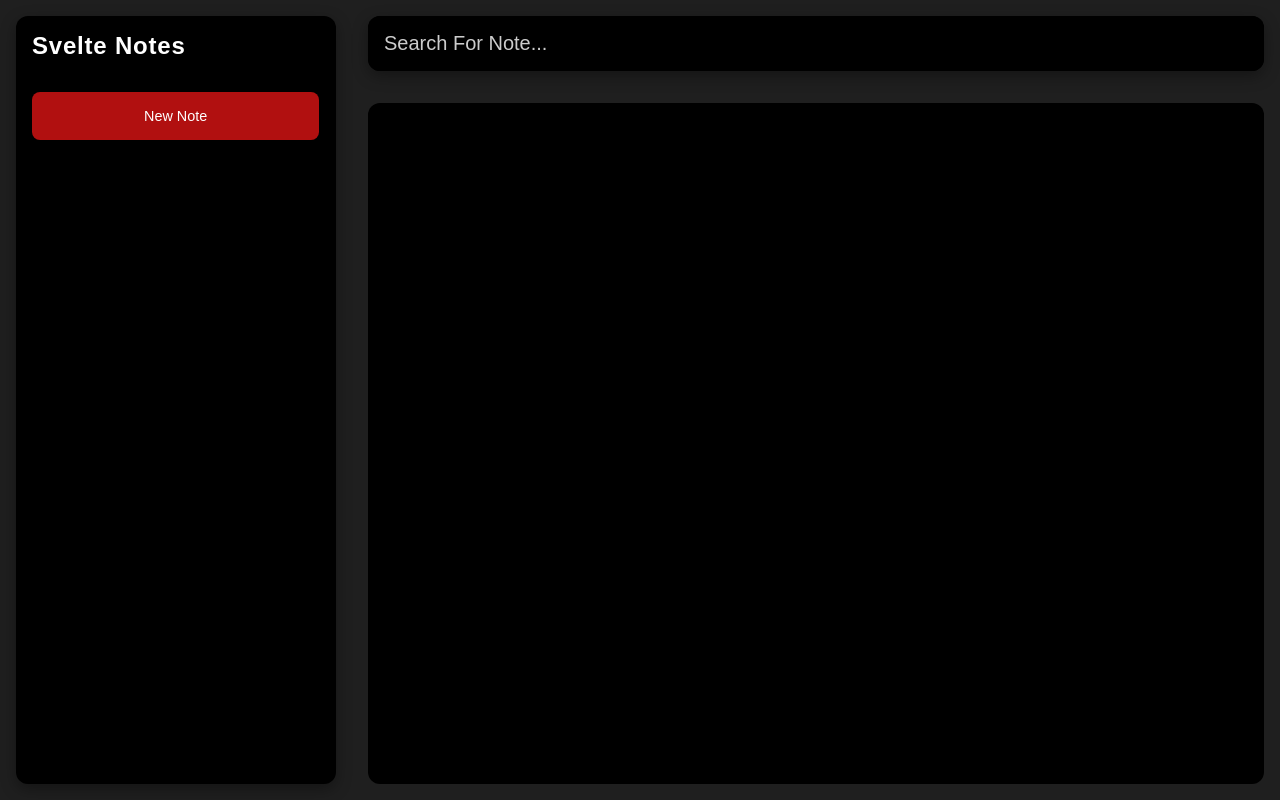
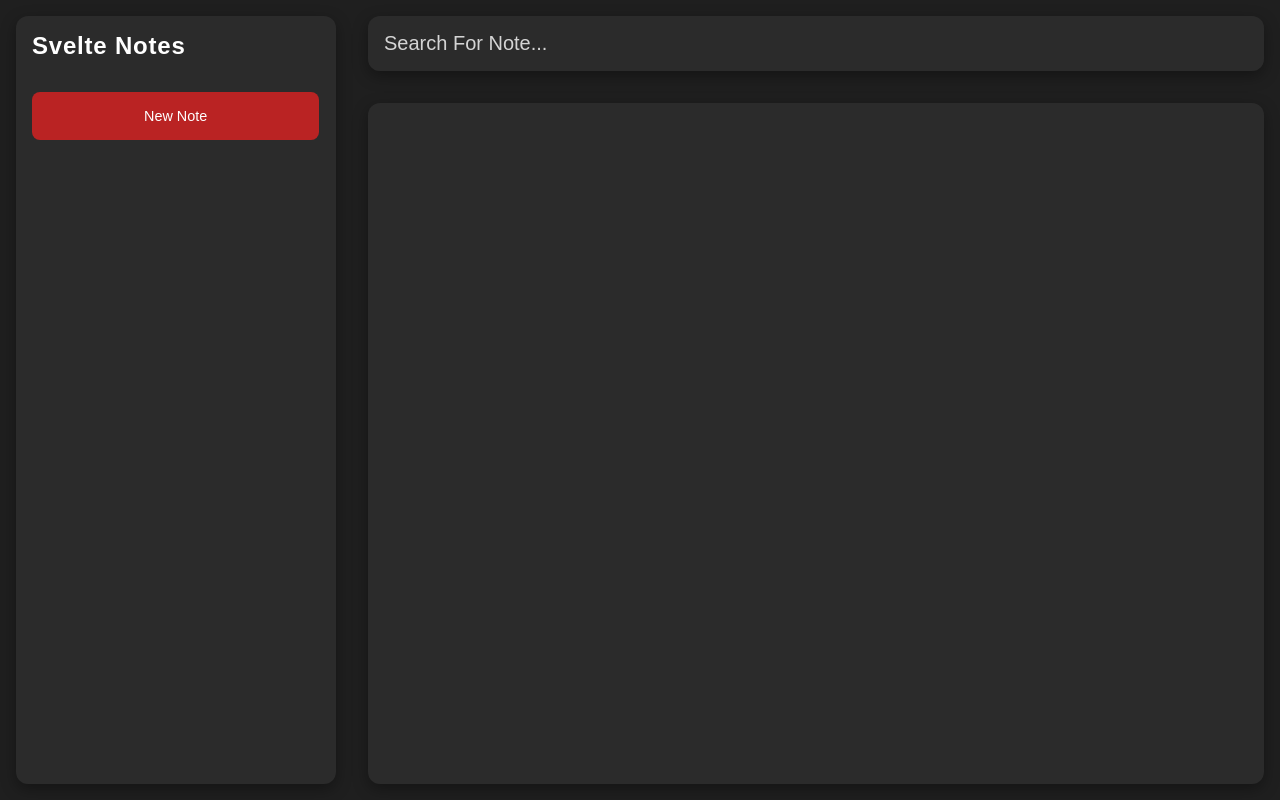
Before and after one commit to E3TU/Svelte-notes, a SvelteKit app: page / in a window 1280 px wide. Built offline with nearby package versions, Linux system fonts and the light colour scheme.

Commit message:
Updated color variables

```diff
--- a/src/components/Notes.svelte
+++ b/src/components/Notes.svelte
@@ -5,9 +5,10 @@
 <style lang="scss">
     .notes-container{
         margin: 1rem;
-        background-color: $black;
+        background-color: $gray;
         height: 100%;
         border-radius: 12px;
         width: auto;
+        box-shadow: rgba(0, 0, 0, 0.35) 0px 5px 15px;
     }
 </style>
--- a/src/components/Searchbar.svelte
+++ b/src/components/Searchbar.svelte
@@ -4,7 +4,6 @@
 
 <style lang="scss">
     .searchbar{
-        background-color: $black;
         width: auto;
         height: 4rem;
         margin: 1rem;
@@ -12,7 +11,7 @@
         box-shadow: rgba(0, 0, 0, 0.35) 0px 5px 15px;
     }
     input{
-        background-color: $black;
+        background-color: $gray;
         border: none;
         border-radius: 12px;
         width: 100%;
--- a/src/components/Sidebar.svelte
+++ b/src/components/Sidebar.svelte
@@ -7,7 +7,7 @@
     .sidebar-container{
         height: 100vh;
         width: 20rem;
-        background-color: $black;
+        background-color: $gray;
         margin: 1rem;
         border-radius: 12px;
         box-shadow: rgba(0, 0, 0, 0.35) 0px 5px 15px;
--- a/src/variables.scss
+++ b/src/variables.scss
@@ -1,5 +1,6 @@
 /* Variables and mixins declared here will be available in all other SCSS files */
 $bg-color: #1f1f1f;
-$primary-color: #b11010;
+$primary-color: #ba2323;
 $black: #000;
+$gray: #2b2b2b;
 $white: #fff;
```
